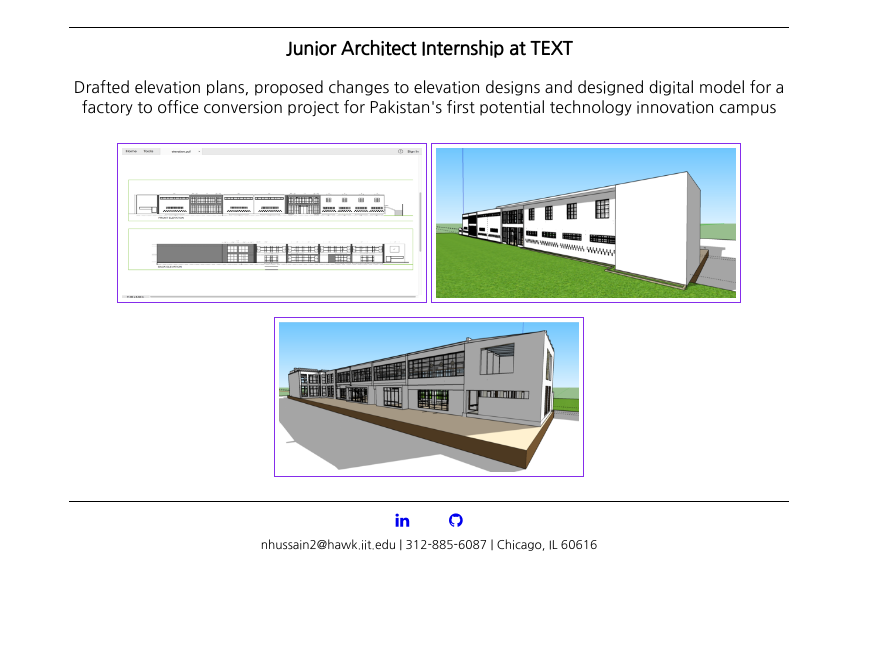
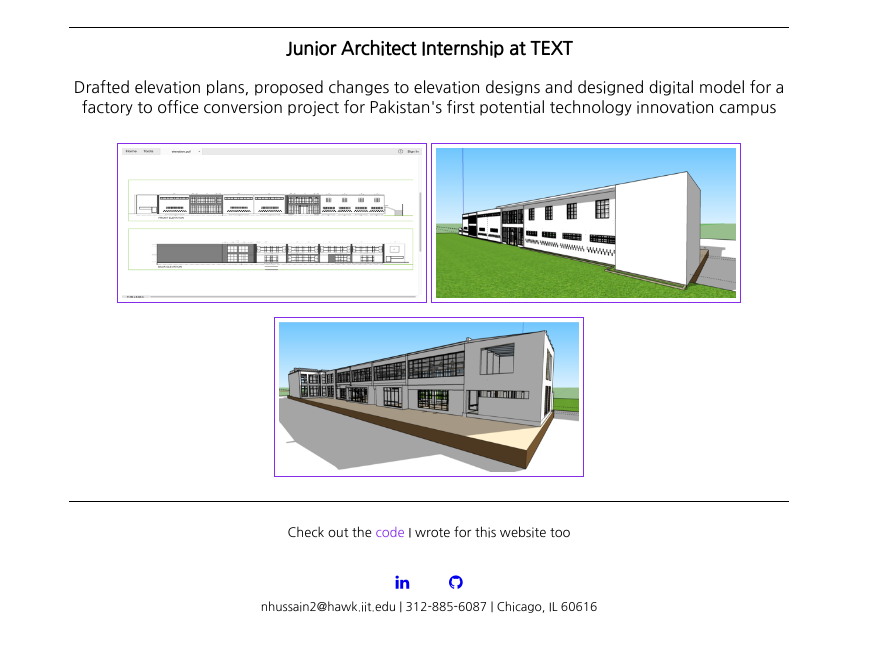
Before and after one commit to nhussain2/nhussain2.github.io, a plain HTML site: page projects.html in a window 1280 px wide. Shown: the part 375-1026 px from the top of the page, without its empty margins (211-1103 px from the left). Drawn offline with nearby package versions, Linux system fonts and the light colour scheme.

Commit message:
add website tag

```diff
--- a/projects.html
+++ b/projects.html
@@ -55,6 +55,10 @@
 		<img src="images/internship/internship5.png">
 	</div>
 
+	<div class="website">
+		<p> Check out the <a href="/https://github.com/nhussain2/nhussain2.github.io">code</a> I wrote for this website too</p>
+	</div>
+
 	<div class="links">
 		<a href="https://linkedin.com/in/nhussain2" class="fa fa-linkedin"></a>
 		<a href="https://github.com/nhussain2" class="fa fa-github"></a>
--- a/styles/style.css
+++ b/styles/style.css
@@ -232,3 +232,20 @@ ul{
 	font-size: 12px;
 	margin-top: 0px;
 }
+
+.website p{
+	padding: 10px;
+	font-size: 13px;
+}
+
+.website a{
+	color:#852DEB;
+	text-decoration: none;
+	padding-bottom: 0px;
+	margin-bottom: 0px;
+}
+
+.website a:hover{
+	color:white;
+	background-color: #852DEB;
+}
```
Also changed, not shown: images/icons/html.png (added).
